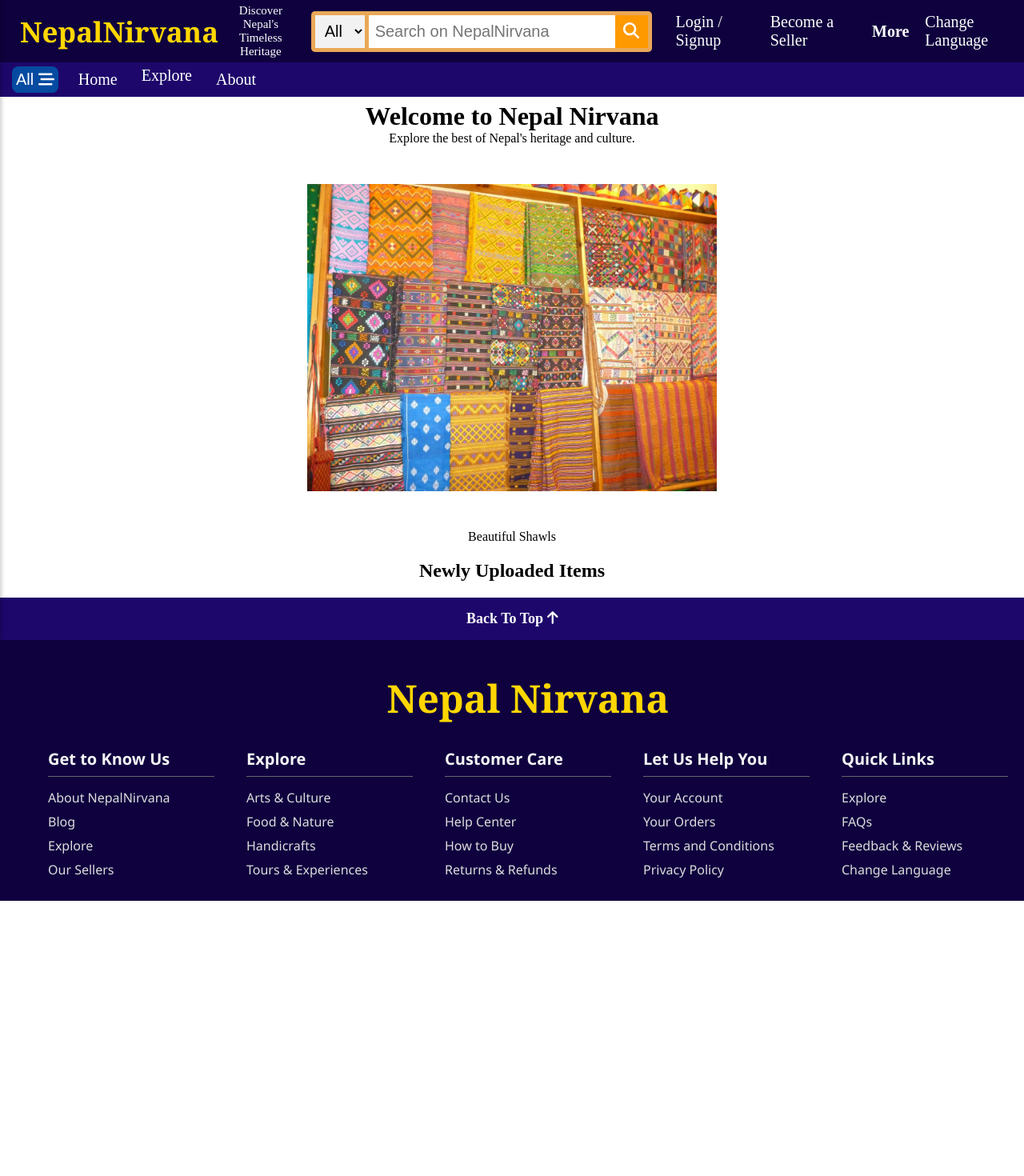
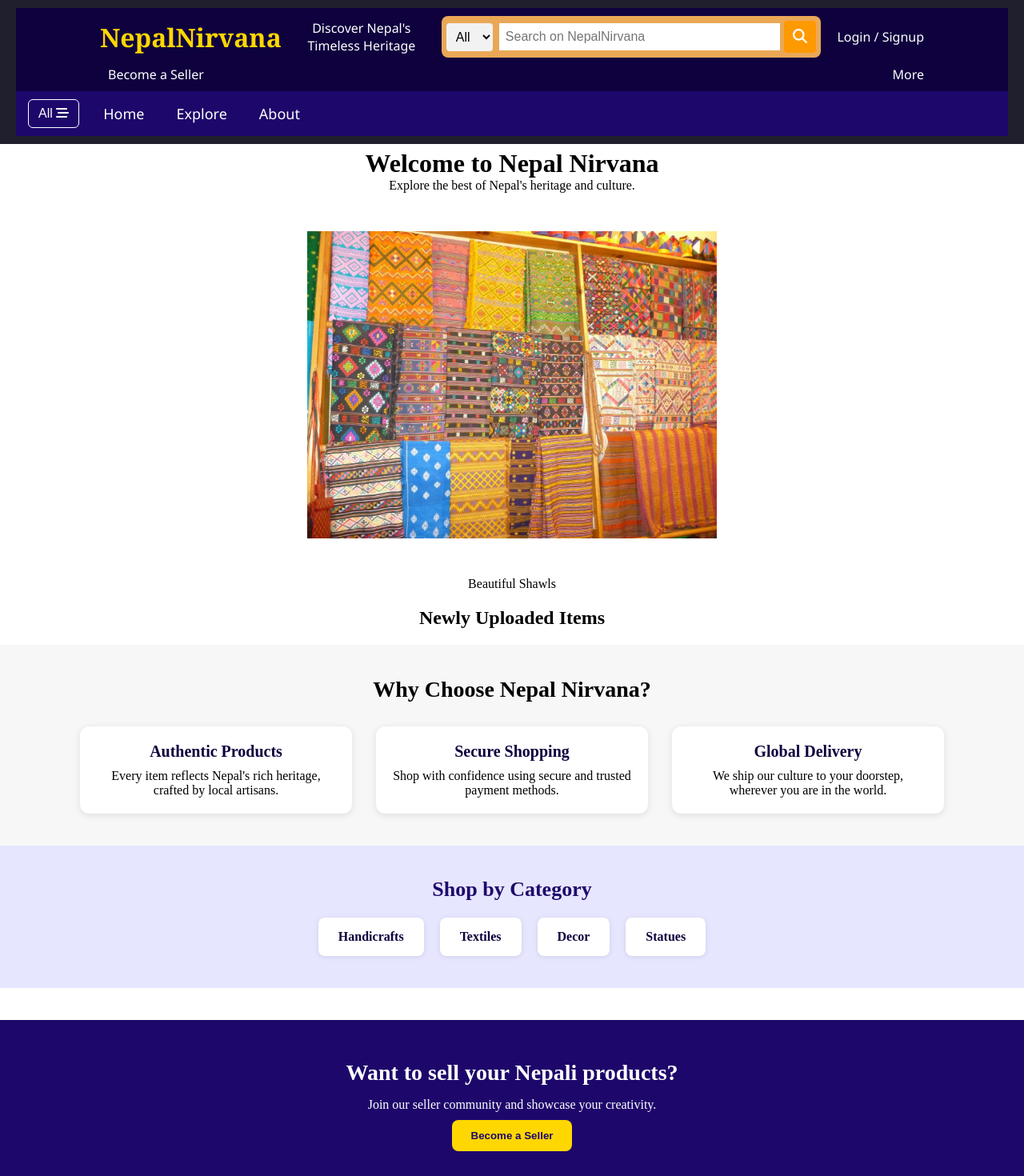
Before and after one commit to puuq/NepalNirvanaWebsite, a React (Create React App) app in the folder frontend/: page / in a window 1280 px wide. Shown: the top 1470 px of the page at 80% size. Before the commit the page ends 1126 px from the top, so only its background shows below. Built offline with nearby package versions, Linux system fonts and the light colour scheme.

Commit message:
landing page done

```diff
--- a/frontend/src/App.css
+++ b/frontend/src/App.css
@@ -12,202 +12,180 @@
 .searchbarContainer {
     display: flex;
     align-items: center;
-    padding: 5px;
+    padding: 10px 105px;
     background-color: rgb(15, 1, 62);
     gap: 20px;
     max-width: 100%;
     margin: 0 auto;
 }
 
+/* Root layout styling */
+.headerContainer {
+  background-color: #1f1f2e;
+  color: white;
+  padding: 10px 20px;
+  font-family: 'Segoe UI', sans-serif;
+}
+
+/* Flex layout for header */
+.searchbarContainer {
+  display: flex;
+  flex-wrap: wrap;
+  align-items: center;
+  justify-content: space-between;
+  gap: 10px;
+}
+
+/* Logo & Title */
 .headerLogo {
   color: gold;
-    font-size: 35px;
+  font-size: 32px;
   font-weight: bold;
-    font-family: Georgia, 'Times New Roman', Times, serif;
-    margin-left: 20px;
+  font-family: 'Georgia', serif;
 }
 
 .headerTitle {
   color: white;
-    width: 80px;
-    font-size: 15px;
+  font-size: 16px;
+  max-width: 180px;
   text-align: center;
 }
 
+/* Search bar layout */
 .searchBar {
   display: flex;
+  flex: 1;
+  max-width: 600px;
   background-color: rgb(234, 168, 87);
-    padding: 5px;
-    border-radius: .3rem;
-    width: 40%;
-    margin-left: 10px;
-    margin-right: 10px;
+  padding: 6px;
+  border-radius: 8px;
+  align-items: center;
 }
 
 .categorySelect {
+  background-color: #f3f2f2;
   border: none;
-    font-size: 20px;
-    cursor: pointer;
+  font-size: 16px;
   padding: 8px;
-    width: auto;
-    overflow: hidden;
-    white-space: nowrap;
-    border: none;
-    border-inline: none;
-    background-color: rgb(243, 242, 242);
+  border-radius: 4px;
 }
 
 .searchInput {
   flex-grow: 1;
   border: none;
   padding: 8px;
-    font-size: 20px;
+  font-size: 16px;
+  margin-left: 8px;
+  outline: none;
+}
+
+.searchButton {
+  background-color: #f90;
+  color: white;
+  border: none;
+  width: 40px;
+  height: 40px;
+  font-size: 18px;
+  cursor: pointer;
+  border-radius: 4px;
   margin-left: 5px;
 }
 
-.searchButton {
-    border: none;
-    cursor: pointer;
-    width: 41px;
-    height: 41px;
-    background: #f90;
-    border-left: none;
-    float: right;
+/* Auth + Seller Links */
+.loginSignupLabel a,
+.sellerLabel a,
+.moreLabelDropdown a,
+.changeLanguageLabel a {
   color: white;
-    font-size: 20px;
-
+  font-size: 16px;
+  text-decoration: none;
+  margin-left: 10px;
 }
 
-.loginSignupLabel a{
-    color: white;
-    font-size: 20px;
-    border: none;
-    text-decoration: none;
+.userProfle {
+  display: flex;
+  align-items: center;
+  gap: 10px;
 }
 
-.sellerLabel a{
-    color: white;
-    font-size: 20px;
-    border: none;
-    text-decoration: none;
+.userProfle span {
+  font-size: 16px;
 }
 
-.moreLabelDropdown a {
-    color: white;
-    font-size: 20px;
-    border: none;
-    text-decoration: none;
-}
-
-.moreLabelDropdown {
+/* Dropdowns */
+.moreLabelDropdown, .exploreNavDropdown {
   position: relative;
   display: inline-block;
 }
 
-  .dropdownToggle {
-    cursor: pointer;
-    text-decoration: none;
-    color: #333;
-    font-weight: bold;
-  }
-
-  .dropdownToggle:hover {
-    color: #007bff; /* Highlight the toggle on hover */
-  }
-
 .dropdownMenu {
   position: absolute;
-    top: 100%; /* Position the dropdown below the toggle */
+  top: 100%;
   left: 0;
-    background-color: #fff;
-    box-shadow: 0px 4px 6px rgba(0, 0, 0, 0.1);
-    border: 1px solid #ccc;
+  background: white;
+  border-radius: 4px;
+  box-shadow: 0 4px 8px rgba(0,0,0,0.15);
   padding: 10px;
   z-index: 1000;
   display: flex;
   flex-direction: column;
+  min-width: 160px;
 }
 
 .dropdownMenu a {
+  padding: 8px;
+  color: #333;
   text-decoration: none;
-    color: #333;
-    padding: 8px 12px;
+  transition: 0.2s;
 }
 
 .dropdownMenu a:hover {
-    background-color: #f8f9fa;
+  background-color: #f0f0f0;
   color: #007bff;
 }
 
-
-  .changeLanguageLabel a {
-    color: white;
-    font-size: 20px;
-    border: none;
-    text-decoration: none;
-  }
-
+/* Navbar section */
 .navBar {
-    background-color: rgb(30, 7, 107);
+  background-color: #1e076b;
   display: flex;
-    align-items: flex-start;
-    padding: 5px;
-    max-width: 100%;
+  flex-wrap: wrap;
+  align-items: center;
+  padding: 10px 15px;
   gap: 20px;
-    position: relative;
 }
 
 .navBar .navContent {
-    font-size: 20px;
+  font-size: 18px;
   color: white;
   text-decoration: none;
-    padding: 5px;
-
+  padding: 6px 10px;
 }
 
-  .exploreNavDropdown {
-    position: relative;
-  }
-
-
-  /* Basic styles for the sidebar */
+/* Sidebar */
 .sidebar {
   position: fixed;
   top: 0;
-  left: -300px; /* Initially hidden */
+  left: -300px;
+  width: 250px;
   height: 100%;
-  width: 300px;
-  background-color: #fff;
-  box-shadow: 2px 0 5px rgba(0, 0, 0, 0.2);
+  background: white;
+  color: black;
+  z-index: 2000;
+  transition: left 0.3s ease;
   overflow-y: auto;
-  transition: 0.3s ease-in-out;
-  z-index: 1000;
+  box-shadow: 2px 0 8px rgba(0,0,0,0.2);
 }
 
 .sidebar.open {
-  left: 0; /* Slide in when open */
+  left: 0;
 }
 
 .sidebarHeader {
   display: flex;
   justify-content: space-between;
-  align-items: center;
-  padding: 15px;
-  background-color: rgb(30, 7, 107);
+  padding: 16px;
+  background: #1e076b;
   color: white;
-}
-
-.sidebarHeader h2 {
-  font-size: 18px;
-  margin: 0;
-}
-
-.closeSidebarBtn {
-  font-size: 24px;
-  background: none;
-  border: none;
-  color: white;
-  cursor: pointer;
 }
 
 .sidebarContent {
@@ -216,48 +194,75 @@
 
 .sidebarContent h3 {
   font-size: 16px;
-  margin-top: 20px;
-  margin-bottom: 10px;
+  margin-bottom: 8px;
+  border-bottom: 1px solid #ddd;
 }
 
 .sidebarContent ul {
   list-style: none;
-  padding: 0;
+  padding-left: 0;
 }
 
-.sidebarContent ul li {
+.sidebarContent li {
   margin: 5px 0;
-  cursor: pointer;
+  font-size: 15px;
 }
 
-.sidebarContent ul li:hover {
-  color: #007185;
-}
-
-/* Backdrop styles */
+/* Backdrop for sidebar */
 .backdrop {
   position: fixed;
   top: 0;
   left: 0;
+  height: 100%;
   width: 100%;
-  height: 100%;
-  background-color: rgba(0, 0, 0, 0.5);
-  z-index: 500;
+  background: rgba(0,0,0,0.5);
+  z-index: 1000;
 }
 
-/* Open sidebar button */
+/* Button to open sidebar */
 .openSidebarBtn {
-  background-color: #044ba1;
+  background: transparent;
   color: white;
-  padding: 10px 15px;
-  border: none;
-  border-radius: 0.5rem;
+  border: 1px solid white;
+  padding: 8px 12px;
+  border-radius: 6px;
   cursor: pointer;
-  font-size: 20px;
-  text-decoration: none;
-  padding: 5px;
-  margin-left: 10px;
+  font-size: 16px;
 }
+
+.openSidebarBtn:hover {
+  background: white;
+  color: #1e076b;
+}
+
+/* Responsive adjustments */
+@media screen and (max-width: 768px) {
+  .searchbarContainer {
+    flex-direction: column;
+    align-items: stretch;
+  }
+
+  .searchBar {
+    width: 100%;
+  }
+
+  .navBar {
+    flex-direction: column;
+    align-items: flex-start;
+    gap: 10px;
+  }
+
+  .headerTitle {
+    font-size: 14px;
+    margin-top: -5px;
+  }
+
+  .userProfle {
+    flex-direction: column;
+    align-items: flex-start;
+  }
+}
+
 
 
 .footerBackToTop {
@@ -355,6 +360,106 @@
   object-fit: contain;
 
 }
+
+
+.featuresSection {
+  padding: 40px 20px;
+  background-color: #f7f7f7;
+  text-align: center;
+}
+
+.featuresSection h2 {
+  font-size: 28px;
+  margin-bottom: 30px;
+}
+
+.featureGrid {
+  display: flex;
+  gap: 30px;
+  justify-content: center;
+  flex-wrap: wrap;
+}
+
+.featureCard {
+  background-color: white;
+  border-radius: 12px;
+  padding: 20px;
+  max-width: 300px;
+  box-shadow: 0 2px 10px rgba(0, 0, 0, 0.1);
+}
+
+.featureCard h3 {
+  font-size: 20px;
+  color: rgb(15, 1, 62);
+  margin-bottom: 10px;
+}
+
+.categoryHighlight {
+  padding: 40px 20px;
+  background-color: #e6e6ff;
+  text-align: center;
+}
+
+.categoryHighlight h2 {
+  margin-bottom: 20px;
+  font-size: 26px;
+  color: rgb(30, 7, 107);
+}
+
+.categoryGrid {
+  display: flex;
+  gap: 20px;
+  justify-content: center;
+  flex-wrap: wrap;
+}
+
+.categoryBox {
+  background-color: white;
+  padding: 15px 25px;
+  border-radius: 8px;
+  font-weight: bold;
+  color: rgb(15, 1, 62);
+  box-shadow: 0 1px 6px rgba(0, 0, 0, 0.1);
+  transition: transform 0.2s ease;
+}
+
+.categoryBox:hover {
+  transform: scale(1.05);
+  background-color: rgb(239, 239, 255);
+}
+
+.ctaBanner {
+  background-color: rgb(30, 7, 107);
+  color: white;
+  text-align: center;
+  padding: 50px 20px;
+  margin-top: 40px;
+}
+
+.ctaBanner h2 {
+  font-size: 28px;
+  margin-bottom: 15px;
+}
+
+.ctaBanner button {
+  margin-top: 10px;
+  padding: 12px 24px;
+  background-color: gold;
+  color: rgb(30, 7, 107);
+  font-weight: bold;
+  border: none;
+  border-radius: 8px;
+  cursor: pointer;
+  transition: background-color 0.2s ease;
+}
+
+.ctaBanner button:hover {
+  background-color: rgb(255, 215, 0);
+  cursor: pointer;
+}
+
+
+
 
 
 
--- a/frontend/src/FooterSection.js
+++ b/frontend/src/FooterSection.js
@@ -8,10 +8,6 @@ const FooterSection = () => {
     return (
 
         <div className="footer">
-
-            <div className="footerBackToTop">
-                <p>Back To Top <FontAwesomeIcon icon={faArrowUp} /></p>
-            </div>
 
             <div className="footerContainer">
 
--- a/frontend/src/HeaderSection.js
+++ b/frontend/src/HeaderSection.js
@@ -151,9 +151,6 @@ const HeaderSection = () => {
           )}
         </div>
 
-        <div className="changeLanguageLabel">
-          <a href="#">Change Language</a>
-        </div>
       </div>
 
       <div className="navBar" id="navBar">
--- a/frontend/src/LandingPage.js
+++ b/frontend/src/LandingPage.js
@@ -3,6 +3,8 @@ import Slider from "react-slick";
 import 'slick-carousel/slick/slick.css';
 import 'slick-carousel/slick/slick-theme.css';
 import './App.css';
+import { useNavigate } from "react-router-dom";
+
 
 import { useAuth } from "./AuthContext";
 import SellerDashboard from "./SellerDashboard";
@@ -10,6 +12,8 @@ import SellerDashboard from "./SellerDashboard";
 const LandingPage = () => {
   const { isSeller } = useAuth();
   const [showSellerDashboard, setShowSellerDashboard] = useState(false);
+  const navigate = useNavigate();
+
   const [items, setItems] = useState([
     {
       src: '/images/dhaka.jpeg',
@@ -140,6 +144,43 @@ const LandingPage = () => {
         </div>
 
 
+
+              <div className="featuresSection">
+        <h2>Why Choose Nepal Nirvana?</h2>
+        <div className="featureGrid">
+          <div className="featureCard">
+            <h3>Authentic Products</h3>
+            <p>Every item reflects Nepal's rich heritage, crafted by local artisans.</p>
+          </div>
+          <div className="featureCard">
+            <h3>Secure Shopping</h3>
+            <p>Shop with confidence using secure and trusted payment methods.</p>
+          </div>
+          <div className="featureCard">
+            <h3>Global Delivery</h3>
+            <p>We ship our culture to your doorstep, wherever you are in the world.</p>
+          </div>
+        </div>
+      </div>
+
+      <div className="categoryHighlight">
+        <h2>Shop by Category</h2>
+        <div className="categoryGrid">
+          <div className="categoryBox">Handicrafts</div>
+          <div className="categoryBox">Textiles</div>
+          <div className="categoryBox">Decor</div>
+          <div className="categoryBox">Statues</div>
+        </div>
+      </div>
+
+      <div className="ctaBanner">
+        <h2>Want to sell your Nepali products?</h2>
+        <p>Join our seller community and showcase your creativity.</p>
+        <button onClick={() => navigate("/Seller")}>Become a Seller</button>
+
+      </div>
+
+
       </div>
     </div>
   );
```
Lines whose indentation alone changed are shown as unchanged.
